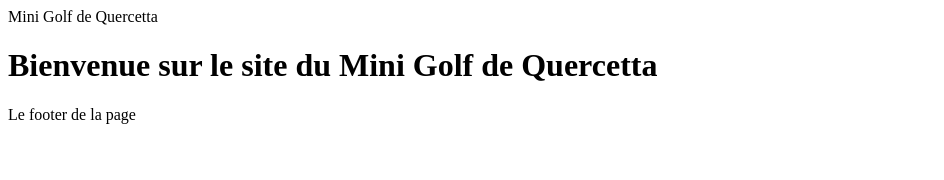
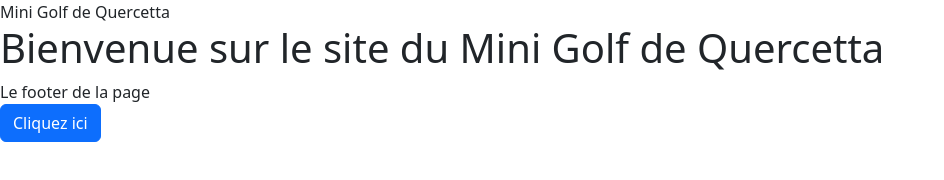
Before and after one commit to KevLan2A/MiniGolfFront, a website with bundled scripts: page index.html in a window 1280 px wide. Shown: the whole page, without its empty margins (0-944 px from the left). Built offline with nearby package versions, Linux system fonts and the light colour scheme; files whose address does not match are found by name.

Commit message:
Install bootstrap

```diff
--- a/index.html
+++ b/index.html
@@ -3,6 +3,7 @@
 <head>
     <meta charset="UTF-8">
     <meta name="viewport" content="width=device-width, initial-scale=1.0">
+    <link rel="stylesheet" href="node_modules/bootstrap/dist/css/bootstrap.min.css">
     <title>Document</title>
 </head>
 <body>
@@ -18,7 +19,7 @@
 
 
     <script type="module" src="Router/router.js"></script>
-
-
+    <button class="btn btn-primary">Cliquez ici</button>
+    <script src="node_modules/bootstrap/dist/js/bootstrap.bundle.min.js"></script>
 </body>
 </html>
```
Also changed, not shown: package.json (added, +14 -0 lines), 2 other files.
